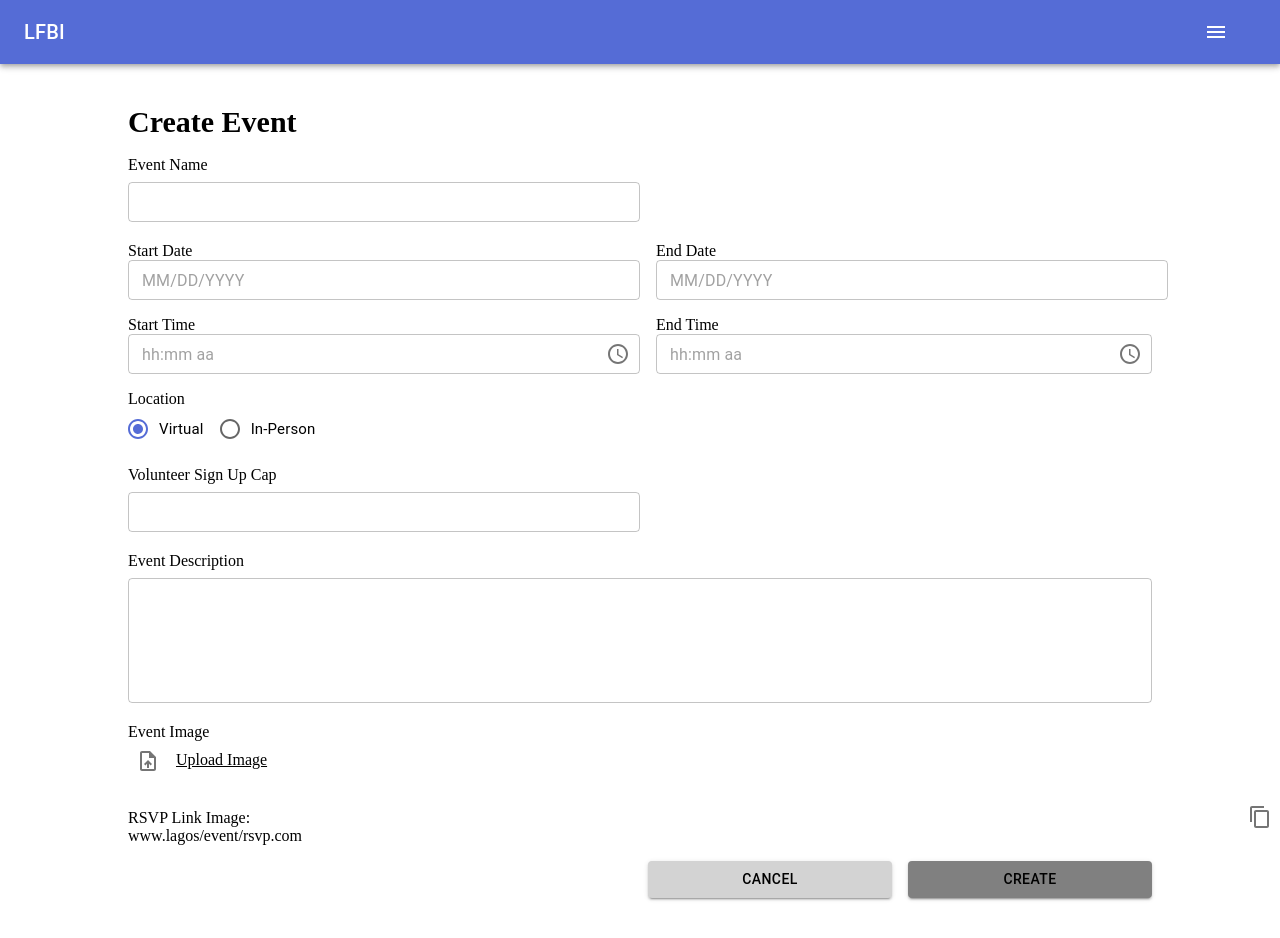
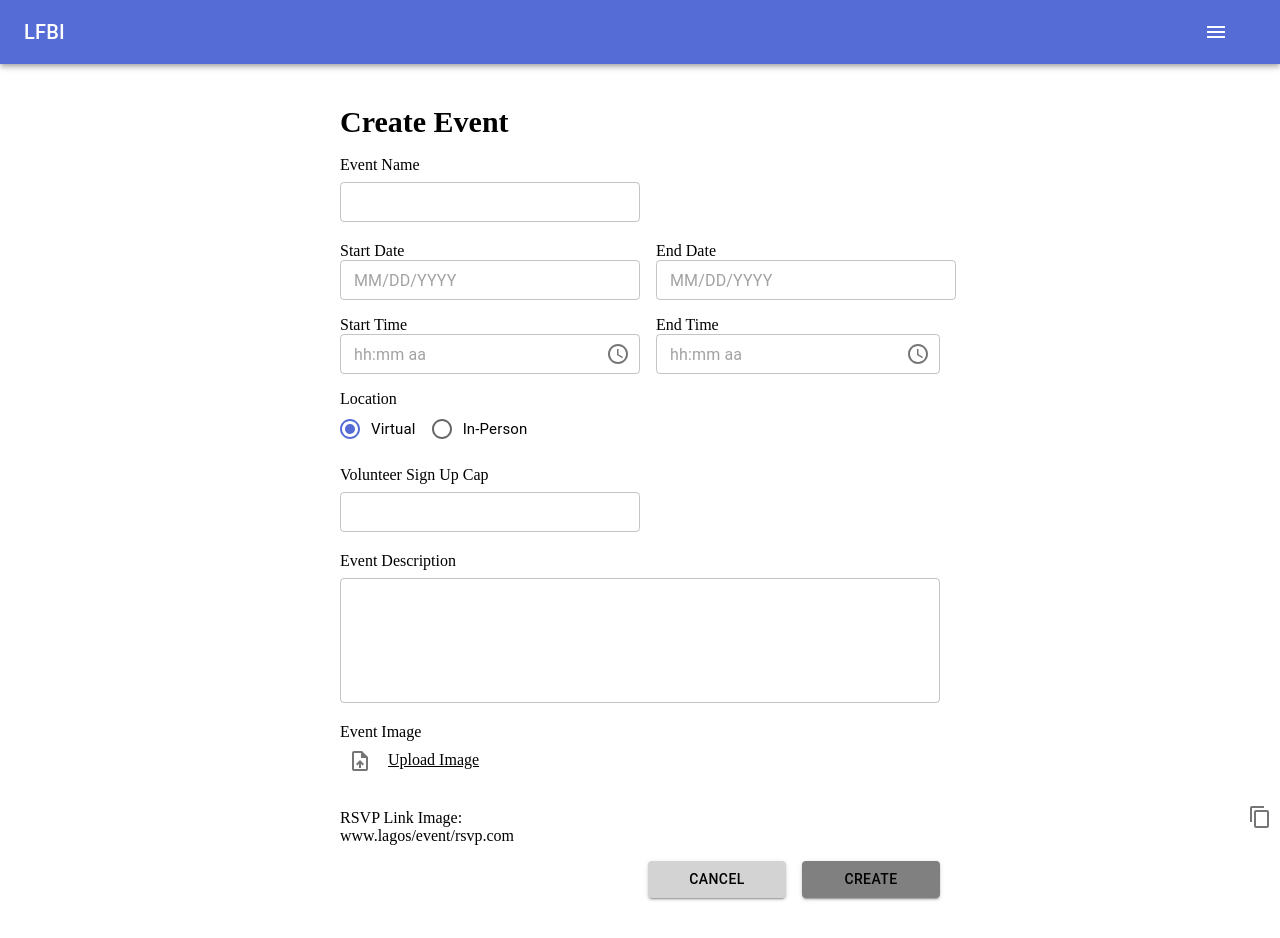
Before and after one commit to cornellh4i/lagos-volunteers, a Next.js app in the folder frontend/: page /events/create in a window 1280 px wide. Built offline with nearby package versions, Linux system fonts and the light colour scheme; no server answers.

Commit message:
Fix padding

```diff
--- a/frontend/src/components/templates/CenteredTemplate.tsx
+++ b/frontend/src/components/templates/CenteredTemplate.tsx
@@ -10,9 +10,7 @@ const CenteredTemplate = ({ body }: CenteredTemplateProps) => {
   return (
     <div className="flex flex-col h-screen">
       <NavBar />
-      <div className="flex items-center justify-center">
-        <div className="w-full sm:px-32 sm:py-10 px-16 py-10">{body}</div>
-      </div>
+      <div className="max-w-3xl mx-auto py-10 px-10">{body}</div>
     </div>
   );
 };
```
